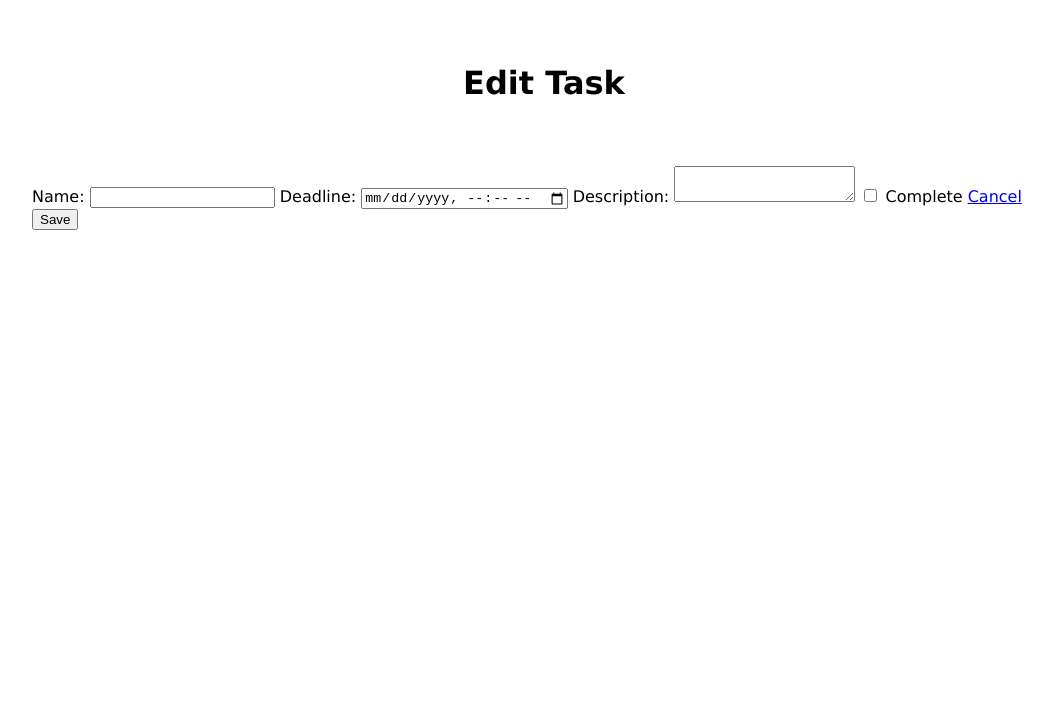
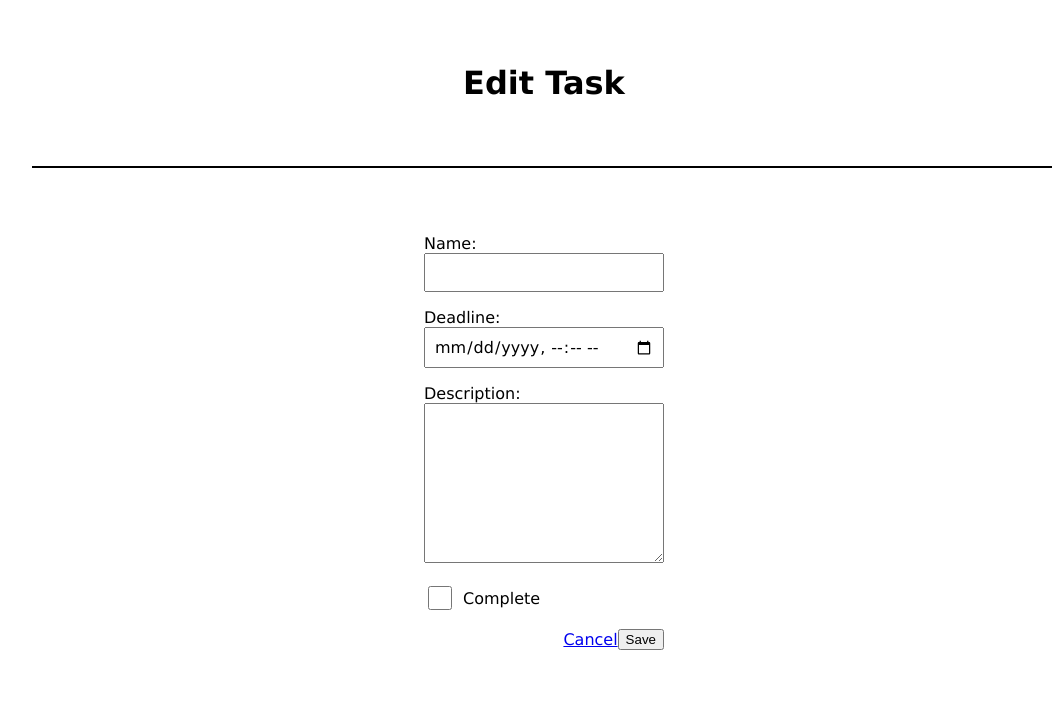
Before and after one commit to ZM-0/To-Do-List, a website: page source/edit.html in a window 1280 px wide. Shown: the whole page, without its empty margins (96-1148 px from the left). Drawn offline with Linux system fonts and the light colour scheme; no server answers; files whose address does not match are found by name.

Commit message:
Add initial styling for edit form

```diff
--- a/source/edit.html
+++ b/source/edit.html
@@ -10,22 +10,34 @@
   </head>
   <body>
     <header>
-      <h1>Edit Task</h1>
+      <h1 class="edit-heading">Edit Task</h1>
     </header>
     <main>
+      <div class="form-container">
         <!-- Need to use PUT, so action and method overridden in edit.js. -->
         <form action="" method="">
+          <div class="form-item">
             <label for="name">Name:</label>
             <input type="text" id="name" name="name" required aria-required="true">
+          </div>
+          <div class="form-item">
             <label for="deadline">Deadline:</label>
             <input type="datetime-local" id="deadline" name="deadline" required aria-required="true">
+          </div>
+          <div class="form-item">
             <label for="description">Description:</label>
             <textarea id="description" name="description"></textarea>
+          </div>
+          <div class="form-item checkbox-item">
             <input type="checkbox" id="complete" name="complete" value="true">
             <label for="complete">Complete</label>
+          </div>
+          <div class="form-controls">
             <a href="/">Cancel</a>
             <button type="button" class="save-button">Save</button>
+          </div>
         </form>
+      </div>
     </main>
   </body>
 </html>
--- a/source/styles.css
+++ b/source/styles.css
@@ -180,3 +180,60 @@ article button:hover {
 }
 
 /* * * * * * * * * * Form * * * * * * * * * */
+
+.edit-heading {
+    border-bottom: 2px solid #000;
+}
+
+.form-container {
+    display: block flex;
+    justify-content: center;
+    padding: 50px;
+}
+
+form {
+    display: block;
+}
+
+.form-item {
+    margin: 1rem 0;
+}
+
+form label:not(input[type="checkbox"] + label) {
+    display: block;
+}
+
+input:not([type="checkbox"]), textarea {
+    width: 15rem;
+    padding: 0.5rem;
+    font-family: inherit;
+    font-size: 100%;
+}
+
+textarea {
+    height: 10rem;
+    padding: 0.5rem;
+    font-family: inherit;
+    font-size: 100%;
+}
+
+.form-controls {
+    display: block flex;
+    justify-content: flex-end;
+    align-items: center;
+}
+
+.checkbox-item {
+    display: block flex;
+    justify-content: flex-start;
+    align-items: center;
+}
+
+input[type="checkbox"] {
+    height: 1.5rem;
+    width: 1.5rem;
+}
+
+.checkbox-item label {
+    margin-left: 0.5rem;
+}
```
Lines whose indentation alone changed are shown as unchanged.
